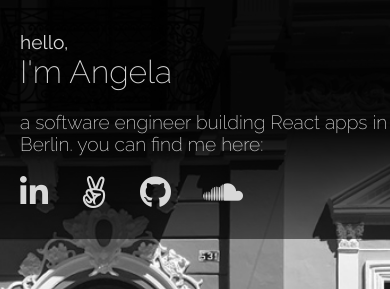
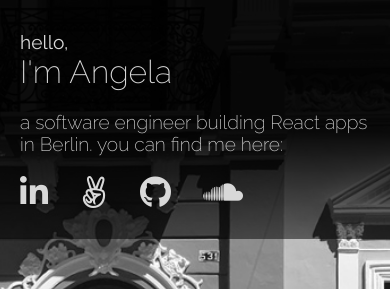
Before and after one commit to angelascerbo/personal-site, a React (Create React App) app: page / in a window 390 px wide. Shown: the top 289 px of the page. Built offline with nearby package versions, Linux system fonts and the light colour scheme.

Commit message:
fix mobile width

```diff
--- a/src/App.css
+++ b/src/App.css
@@ -1,5 +1,8 @@
 .app {
-  width: 100%;
+  min-height: 100vh;
+  width: 100vw;
+  /* mobile viewport bug fix */
+  min-height: -webkit-fill-available;
   color: #d8d8d8;
   background-color: black;
   position: relative;
@@ -9,8 +12,10 @@ header {
   font-family: 'Raleway', sans-serif;
   position: fixed;
   top: 0;
+  width: 100%;
+  /* mobile viewport bug fix */
+  max-width: -webkit-fill-available;
   padding: 8% 20px;
-  width: 100%;
   background: -moz-linear-gradient(top, rgba(0,0,0,.95) 55%, rgba(0,0,0,0.5) 100%); /* FF3.6-15 */
   background: -webkit-linear-gradient(top, rgba(0,0,0,.95) 55%, rgba(0,0,0,0.5) 100%); /* Chrome10-25,Safari5.1-6 */
   background: linear-gradient(to bottom, rgba(0,0,0,.95) 55%, rgba(0,0,0,0.5) 100%); /* W3C, IE10+, FF16+, Chrome26+, Opera12+, Safari7+ */
--- a/src/index.css
+++ b/src/index.css
@@ -1,12 +1,9 @@
+html {
+  height: -webkit-fill-available;
+}
+
 body {
-  min-height: 100vh;
-  /* mobile viewport bug fix */
-  min-height: -webkit-fill-available;
   margin: 0;
   padding: 0;
   font-family: sans-serif;
 }
-
-html {
-  height: -webkit-fill-available;
-}
```
